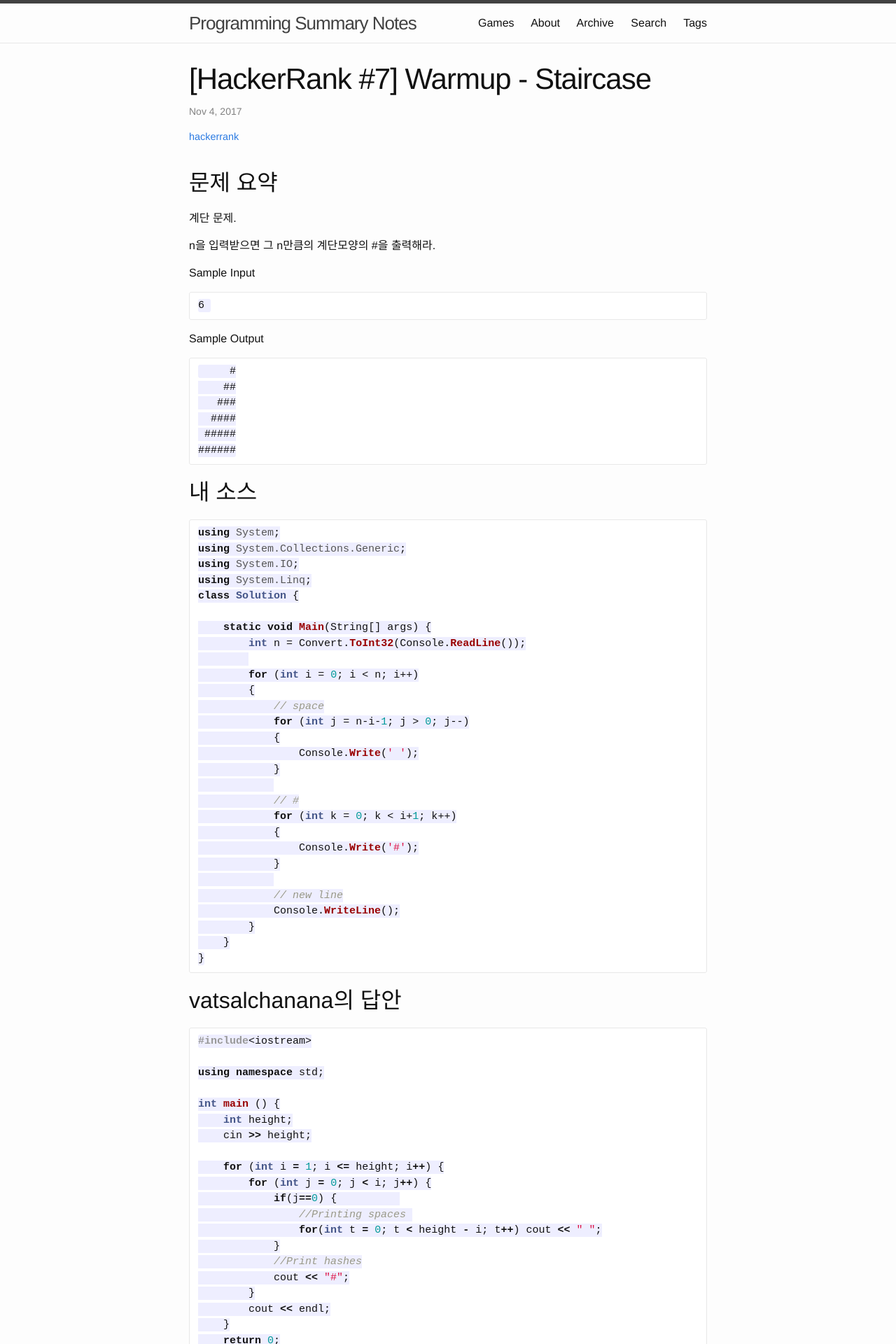
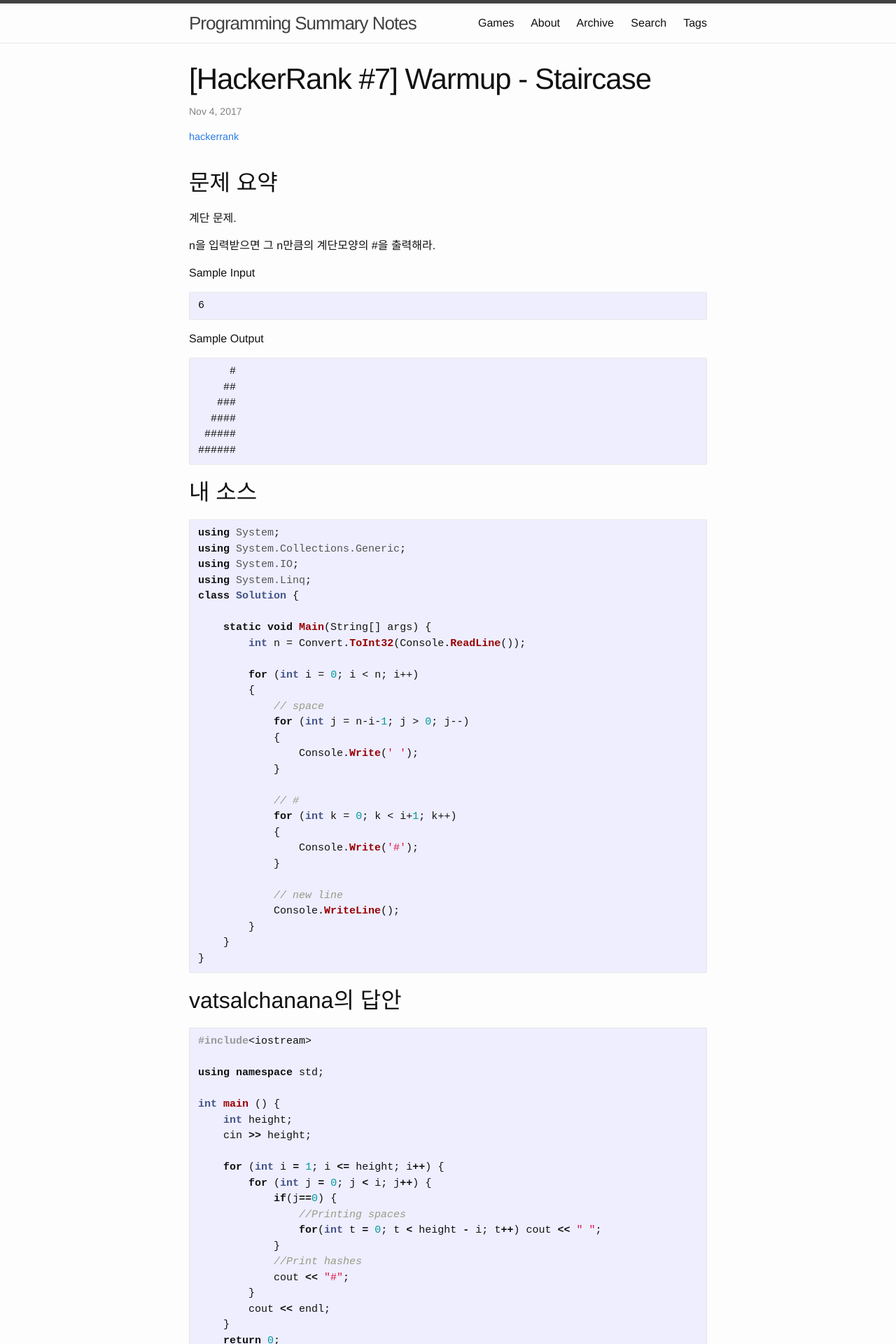
Before and after one commit to karais89/karais89.github.io_back, a Jekyll site: the page built from _posts/2017-11-04-HackerRank-Warmup-Staircase.markdown, in a window 1280 px wide. Shown: the top 1920 px of the page at 70% size. Built offline with Jekyll 4.4.1, drawn with Linux system fonts in a browser that asks for light colours; comment, search, counter and statistics services are not loaded.

Commit message:
revert syntax.css

```diff
--- a/_sass/minima/_syntax-highlighting.scss
+++ b/_sass/minima/_syntax-highlighting.scss
@@ -1,63 +1,71 @@
-.highlight  { background: #ffffff; }
-.highlight .c { color: #999988; font-style: italic } /* Comment */
-.highlight .err { color: #a61717; background-color: #e3d2d2 } /* Error */
-.highlight .k { font-weight: bold } /* Keyword */
-.highlight .o { font-weight: bold } /* Operator */
-.highlight .cm { color: #999988; font-style: italic } /* Comment.Multiline */
-.highlight .cp { color: #999999; font-weight: bold } /* Comment.Preproc */
-.highlight .c1 { color: #999988; font-style: italic } /* Comment.Single */
-.highlight .cs { color: #999999; font-weight: bold; font-style: italic } /* Comment.Special */
-.highlight .gd { color: #000000; background-color: #ffdddd } /* Generic.Deleted */
-.highlight .gd .x { color: #000000; background-color: #ffaaaa } /* Generic.Deleted.Specific */
-.highlight .ge { font-style: italic } /* Generic.Emph */
-.highlight .gr { color: #aa0000 } /* Generic.Error */
-.highlight .gh { color: #999999 } /* Generic.Heading */
-.highlight .gi { color: #000000; background-color: #ddffdd } /* Generic.Inserted */
-.highlight .gi .x { color: #000000; background-color: #aaffaa } /* Generic.Inserted.Specific */
-.highlight .go { color: #888888 } /* Generic.Output */
-.highlight .gp { color: #555555 } /* Generic.Prompt */
-.highlight .gs { font-weight: bold } /* Generic.Strong */
-.highlight .gu { color: #aaaaaa } /* Generic.Subheading */
-.highlight .gt { color: #aa0000 } /* Generic.Traceback */
-.highlight .kc { font-weight: bold } /* Keyword.Constant */
-.highlight .kd { font-weight: bold } /* Keyword.Declaration */
-.highlight .kp { font-weight: bold } /* Keyword.Pseudo */
-.highlight .kr { font-weight: bold } /* Keyword.Reserved */
-.highlight .kt { color: #445588; font-weight: bold } /* Keyword.Type */
-.highlight .m { color: #009999 } /* Literal.Number */
-.highlight .s { color: #d14 } /* Literal.String */
-.highlight .na { color: #008080 } /* Name.Attribute */
-.highlight .nb { color: #0086B3 } /* Name.Builtin */
-.highlight .nc { color: #445588; font-weight: bold } /* Name.Class */
-.highlight .no { color: #008080 } /* Name.Constant */
-.highlight .ni { color: #800080 } /* Name.Entity */
-.highlight .ne { color: #990000; font-weight: bold } /* Name.Exception */
-.highlight .nf { color: #990000; font-weight: bold } /* Name.Function */
-.highlight .nn { color: #555555 } /* Name.Namespace */
-.highlight .nt { color: #000080 } /* Name.Tag */
-.highlight .nv { color: #008080 } /* Name.Variable */
-.highlight .ow { font-weight: bold } /* Operator.Word */
-.highlight .w { color: #bbbbbb } /* Text.Whitespace */
-.highlight .mf { color: #009999 } /* Literal.Number.Float */
-.highlight .mh { color: #009999 } /* Literal.Number.Hex */
-.highlight .mi { color: #009999 } /* Literal.Number.Integer */
-.highlight .mo { color: #009999 } /* Literal.Number.Oct */
-.highlight .sb { color: #d14 } /* Literal.String.Backtick */
-.highlight .sc { color: #d14 } /* Literal.String.Char */
-.highlight .sd { color: #d14 } /* Literal.String.Doc */
-.highlight .s2 { color: #d14 } /* Literal.String.Double */
-.highlight .se { color: #d14 } /* Literal.String.Escape */
-.highlight .sh { color: #d14 } /* Literal.String.Heredoc */
-.highlight .si { color: #d14 } /* Literal.String.Interpol */
-.highlight .sx { color: #d14 } /* Literal.String.Other */
-.highlight .sr { color: #009926 } /* Literal.String.Regex */
-.highlight .s1 { color: #d14 } /* Literal.String.Single */
-.highlight .ss { color: #990073 } /* Literal.String.Symbol */
-.highlight .bp { color: #999999 } /* Name.Builtin.Pseudo */
-.highlight .vc { color: #008080 } /* Name.Variable.Class */
-.highlight .vg { color: #008080 } /* Name.Variable.Global */
-.highlight .vi { color: #008080 } /* Name.Variable.Instance */
-.highlight .il { color: #009999 } /* Literal.Number.Integer.Long */
+/**
+ * Syntax highlighting styles
+ */
+.highlight {
+  background: #fff;
+  @extend %vertical-rhythm;
 
-.post > .highlight .lineno { color: #ccc; display:inline-block; padding: 0 5px; border-right:1px solid #ccc; }
-.post > .highlight pre code { display: block; white-space: pre; overflow-x: auto; word-wrap: normal; }
+  .highlighter-rouge & {
+    background: #eef;
+  }
+
+  .c     { color: #998; font-style: italic } // Comment
+  .err   { color: #a61717; background-color: #e3d2d2 } // Error
+  .k     { font-weight: bold } // Keyword
+  .o     { font-weight: bold } // Operator
+  .cm    { color: #998; font-style: italic } // Comment.Multiline
+  .cp    { color: #999; font-weight: bold } // Comment.Preproc
+  .c1    { color: #998; font-style: italic } // Comment.Single
+  .cs    { color: #999; font-weight: bold; font-style: italic } // Comment.Special
+  .gd    { color: #000; background-color: #fdd } // Generic.Deleted
+  .gd .x { color: #000; background-color: #faa } // Generic.Deleted.Specific
+  .ge    { font-style: italic } // Generic.Emph
+  .gr    { color: #a00 } // Generic.Error
+  .gh    { color: #999 } // Generic.Heading
+  .gi    { color: #000; background-color: #dfd } // Generic.Inserted
+  .gi .x { color: #000; background-color: #afa } // Generic.Inserted.Specific
+  .go    { color: #888 } // Generic.Output
+  .gp    { color: #555 } // Generic.Prompt
+  .gs    { font-weight: bold } // Generic.Strong
+  .gu    { color: #aaa } // Generic.Subheading
+  .gt    { color: #a00 } // Generic.Traceback
+  .kc    { font-weight: bold } // Keyword.Constant
+  .kd    { font-weight: bold } // Keyword.Declaration
+  .kp    { font-weight: bold } // Keyword.Pseudo
+  .kr    { font-weight: bold } // Keyword.Reserved
+  .kt    { color: #458; font-weight: bold } // Keyword.Type
+  .m     { color: #099 } // Literal.Number
+  .s     { color: #d14 } // Literal.String
+  .na    { color: #008080 } // Name.Attribute
+  .nb    { color: #0086B3 } // Name.Builtin
+  .nc    { color: #458; font-weight: bold } // Name.Class
+  .no    { color: #008080 } // Name.Constant
+  .ni    { color: #800080 } // Name.Entity
+  .ne    { color: #900; font-weight: bold } // Name.Exception
+  .nf    { color: #900; font-weight: bold } // Name.Function
+  .nn    { color: #555 } // Name.Namespace
+  .nt    { color: #000080 } // Name.Tag
+  .nv    { color: #008080 } // Name.Variable
+  .ow    { font-weight: bold } // Operator.Word
+  .w     { color: #bbb } // Text.Whitespace
+  .mf    { color: #099 } // Literal.Number.Float
+  .mh    { color: #099 } // Literal.Number.Hex
+  .mi    { color: #099 } // Literal.Number.Integer
+  .mo    { color: #099 } // Literal.Number.Oct
+  .sb    { color: #d14 } // Literal.String.Backtick
+  .sc    { color: #d14 } // Literal.String.Char
+  .sd    { color: #d14 } // Literal.String.Doc
+  .s2    { color: #d14 } // Literal.String.Double
+  .se    { color: #d14 } // Literal.String.Escape
+  .sh    { color: #d14 } // Literal.String.Heredoc
+  .si    { color: #d14 } // Literal.String.Interpol
+  .sx    { color: #d14 } // Literal.String.Other
+  .sr    { color: #009926 } // Literal.String.Regex
+  .s1    { color: #d14 } // Literal.String.Single
+  .ss    { color: #990073 } // Literal.String.Symbol
+  .bp    { color: #999 } // Name.Builtin.Pseudo
+  .vc    { color: #008080 } // Name.Variable.Class
+  .vg    { color: #008080 } // Name.Variable.Global
+  .vi    { color: #008080 } // Name.Variable.Instance
+  .il    { color: #099 } // Literal.Number.Integer.Long
+}
```
Also changed, not shown: assets/css/syntax.css (deleted, +0 -63 lines).
